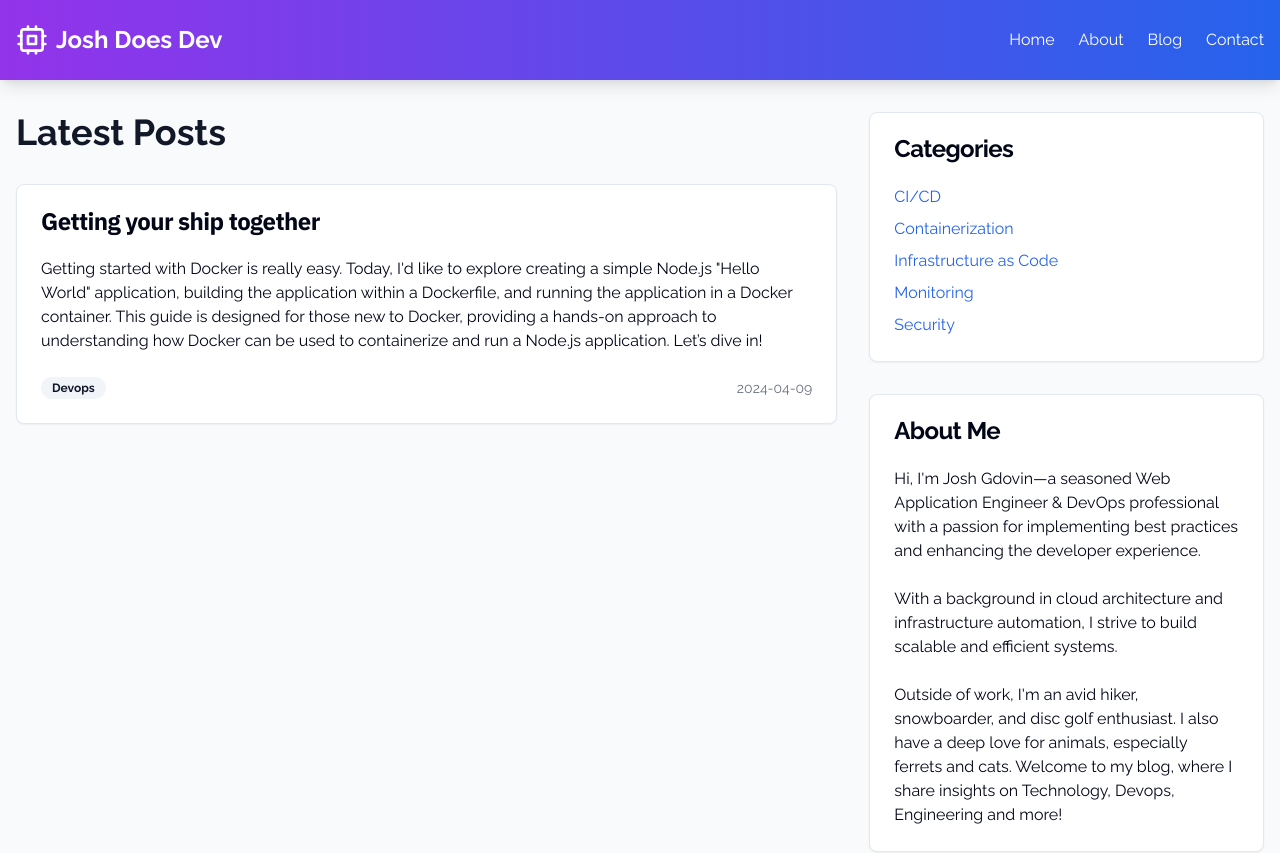
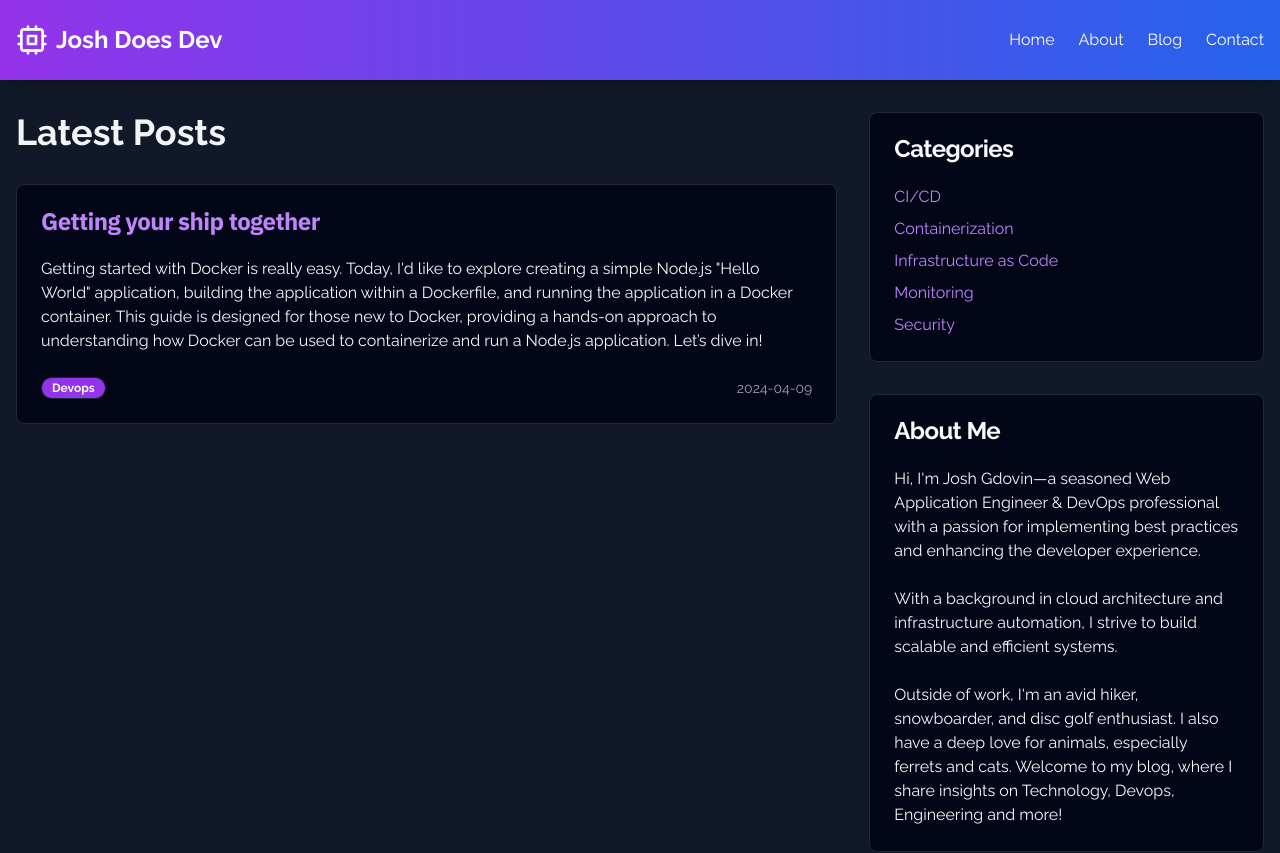
Before and after one commit to jgdovin/joshdoesdev, a Next.js app: page / in a window 1280 px wide. Shown: the top 853 px of the page. Built offline with nearby package versions, Linux system fonts and the light colour scheme.

Commit message:
update to be dark mode only

```diff
--- a/src/app/layout.tsx
+++ b/src/app/layout.tsx
@@ -23,7 +23,7 @@ export default function RootLayout({
       <body
         className={`bg-gray-50 text-gray-900 dark:bg-gray-900 dark:text-gray-100 ${raleway.className}`}
       >
-        <ThemeProvider enableSystem attribute="class">
+        <ThemeProvider enableSystem attribute="class" forcedTheme="dark">
           <div className="flex min-h-screen flex-col">
             <Analytics />
             <Header />
--- a/src/app/page.tsx
+++ b/src/app/page.tsx
@@ -21,7 +21,7 @@ export default function Home() {
               <li>
                 <Link
                   href="/category/cicd"
-                  className="text-blue-600 hover:underline"
+                  className="text-purple-400 hover:underline"
                 >
                   CI/CD
                 </Link>
@@ -29,7 +29,7 @@ export default function Home() {
               <li>
                 <Link
                   href="/category/containerization"
-                  className="text-blue-600 hover:underline"
+                  className="text-purple-400 hover:underline"
                 >
                   Containerization
                 </Link>
@@ -37,7 +37,7 @@ export default function Home() {
               <li>
                 <Link
                   href="/category/iac"
-                  className="text-blue-600 hover:underline"
+                  className="text-purple-400 hover:underline"
                 >
                   Infrastructure as Code
                 </Link>
@@ -45,7 +45,7 @@ export default function Home() {
               <li>
                 <Link
                   href="/category/monitoring"
-                  className="text-blue-600 hover:underline"
+                  className="text-purple-400 hover:underline"
                 >
                   Monitoring
                 </Link>
@@ -53,7 +53,7 @@ export default function Home() {
               <li>
                 <Link
                   href="/category/security"
-                  className="text-blue-600 hover:underline"
+                  className="text-purple-400 hover:underline"
                 >
                   Security
                 </Link>
--- a/src/components/post-preview.tsx
+++ b/src/components/post-preview.tsx
@@ -26,14 +26,16 @@ const PostPreview = (postPreview: PostPreviewType) => {
         className="transition-shadow hover:cursor-pointer hover:shadow-lg"
       >
         <CardHeader>
-          <CardTitle className={ibmPlexBold.className}>{title}</CardTitle>
+          <CardTitle className={`${ibmPlexBold.className} text-purple-400`}>
+            {title}
+          </CardTitle>
         </CardHeader>
         <CardContent>
           <p>{description}</p>
         </CardContent>
         <CardFooter className="flex items-center justify-between">
           <Badge variant="secondary">Devops</Badge>
-          <span className="text-sm text-gray-500">{date}</span>
+          <span className="text-sm text-slate-400">{date}</span>
         </CardFooter>
       </Card>
     </Link>
--- a/src/components/ui/badge.tsx
+++ b/src/components/ui/badge.tsx
@@ -1,7 +1,7 @@
-import * as React from "react"
-import { cva, type VariantProps } from "class-variance-authority"
+import * as React from "react";
+import { cva, type VariantProps } from "class-variance-authority";
 
-import { cn } from "@/lib/utils"
+import { cn } from "@/lib/utils";
 
 const badgeVariants = cva(
   "inline-flex items-center rounded-full border border-slate-200 px-2.5 py-0.5 text-xs font-semibold transition-colors focus:outline-none focus:ring-2 focus:ring-slate-950 focus:ring-offset-2 dark:border-slate-800 dark:focus:ring-slate-300",
@@ -11,7 +11,7 @@ const badgeVariants = cva(
         default:
           "border-transparent bg-slate-900 text-slate-50 hover:bg-slate-900/80 dark:bg-slate-50 dark:text-slate-900 dark:hover:bg-slate-50/80",
         secondary:
-          "border-transparent bg-slate-100 text-slate-900 hover:bg-slate-100/80 dark:bg-slate-800 dark:text-slate-50 dark:hover:bg-slate-800/80",
+          "border-transparent bg-slate-100 text-slate-900 hover:bg-slate-100/80 dark:bg-purple-600 dark:text-slate-50 dark:hover:bg-purple-600/80",
         destructive:
           "border-transparent bg-red-500 text-slate-50 hover:bg-red-500/80 dark:bg-red-900 dark:text-slate-50 dark:hover:bg-red-900/80",
         outline: "text-slate-950 dark:text-slate-50",
@@ -20,8 +20,8 @@ const badgeVariants = cva(
     defaultVariants: {
       variant: "default",
     },
-  }
-)
+  },
+);
 
 export interface BadgeProps
   extends React.HTMLAttributes<HTMLDivElement>,
@@ -30,7 +30,7 @@ export interface BadgeProps
 function Badge({ className, variant, ...props }: BadgeProps) {
   return (
     <div className={cn(badgeVariants({ variant }), className)} {...props} />
-  )
+  );
 }
 
-export { Badge, badgeVariants }
+export { Badge, badgeVariants };
```
